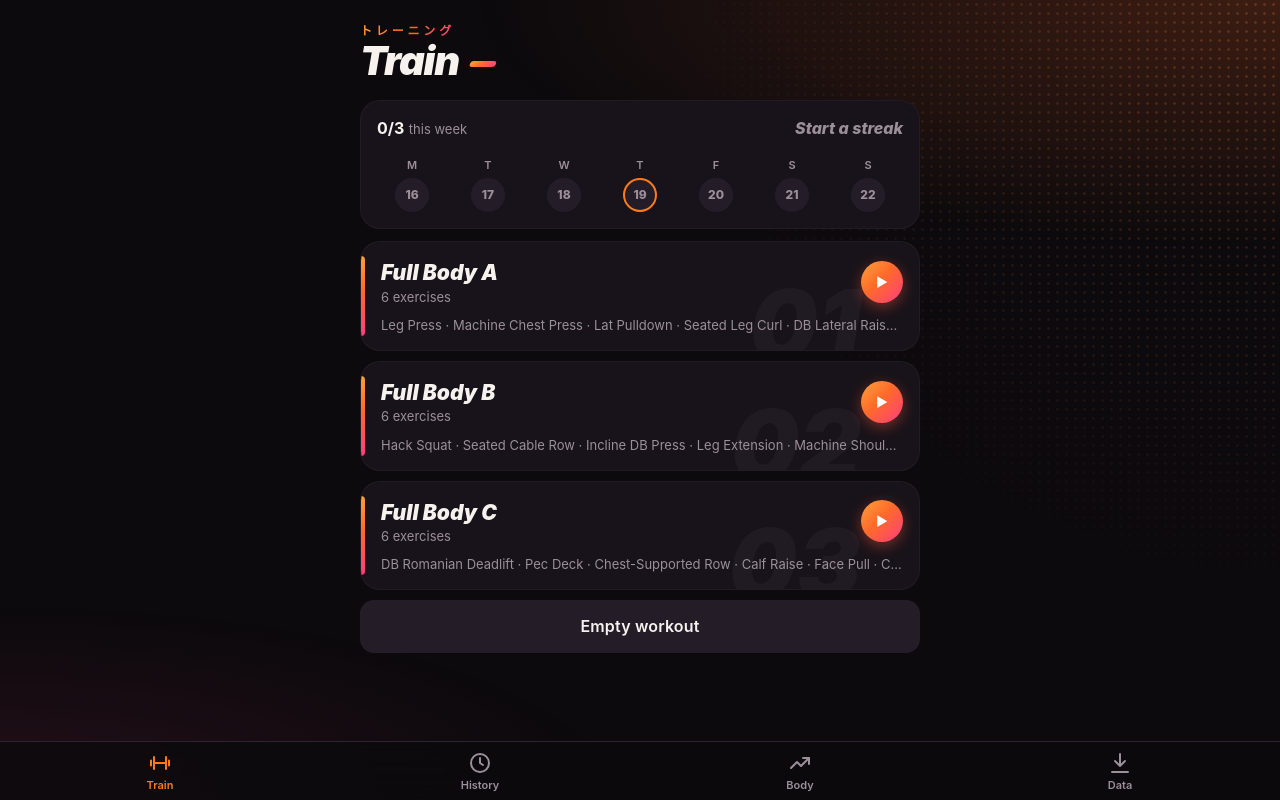
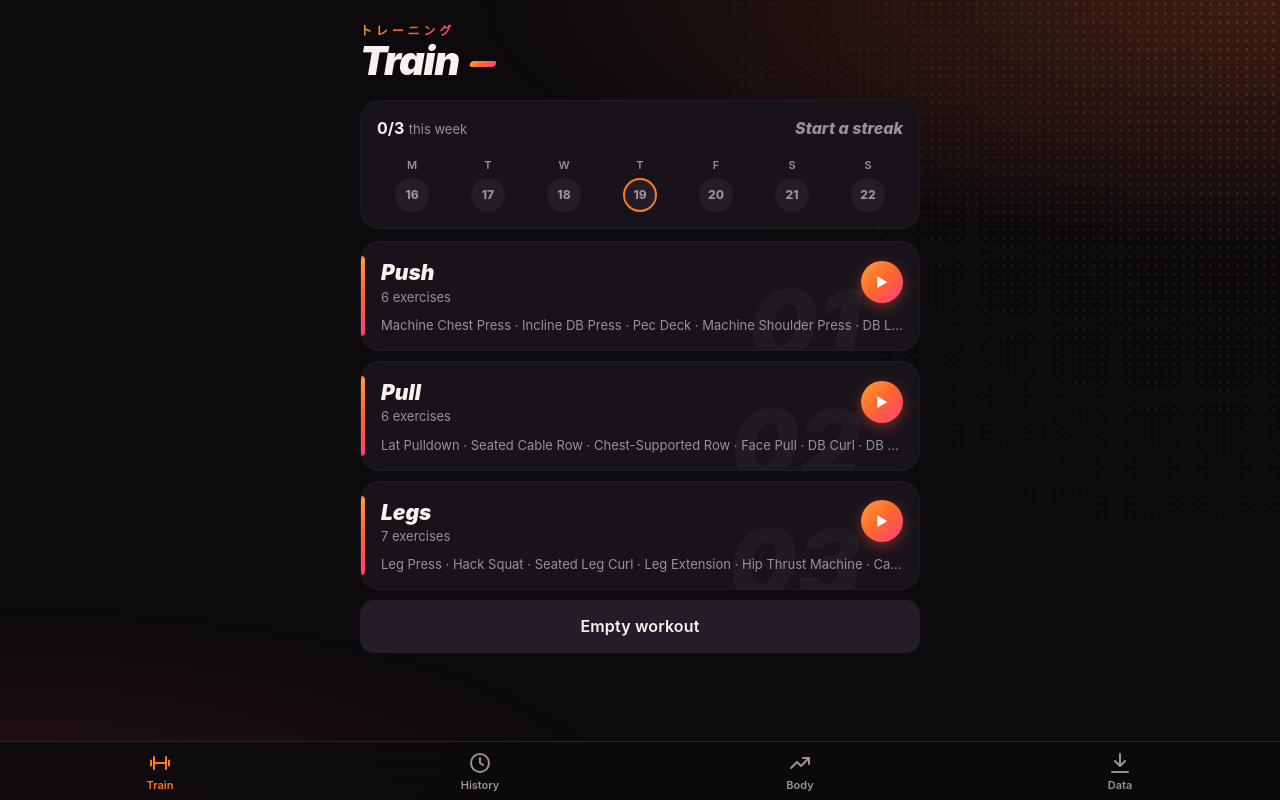
Before and after one commit to BigDawgKona/lift, a plain HTML site: page index.html in a window 1280 px wide. Drawn offline with Linux system fonts and the light colour scheme.

Commit message:
Switch plan to machine-focused Push/Pull/Legs
Co-Authored-By: Claude Opus 5.5 <noreply@anthropic.com>
Claude-Session: https://claude.ai/code/session_01JkRV5wdE4RQ1N5o8j6cqN9

```diff
--- a/index.html
+++ b/index.html
@@ -163,10 +163,10 @@ const lenU=()=>S.unit==='lb'?'in':'cm';
 const MEAS=['Waist','Chest','Hips','Arms','Thighs','Neck'];
 
 const PLAN=[
- ['Full Body A',[['Leg Press',3,'8–12'],['Machine Chest Press',3,'8–12'],['Lat Pulldown',3,'8–12'],['Seated Leg Curl',3,'10–15'],['DB Lateral Raise',3,'12–15'],['Tricep Pushdown',2,'10–15']]],
- ['Full Body B',[['Hack Squat',3,'8–12'],['Seated Cable Row',3,'8–12'],['Incline DB Press',3,'8–12'],['Leg Extension',3,'10–15'],['Machine Shoulder Press',2,'8–12'],['DB Curl',2,'10–15']]],
- ['Full Body C',[['DB Romanian Deadlift',3,'8–12'],['Pec Deck',3,'10–15'],['Chest-Supported Row',3,'8–12'],['Calf Raise',3,'10–15'],['Face Pull',2,'12–15'],['Cable Crunch',2,'10–15']]]];
-const PLAN_V=2;
+ ['Push',[['Machine Chest Press',3,'8–12'],['Incline DB Press',3,'8–12'],['Pec Deck',3,'10–15'],['Machine Shoulder Press',3,'8–12'],['DB Lateral Raise',3,'12–15'],['Tricep Pushdown',3,'10–15']]],
+ ['Pull',[['Lat Pulldown',3,'8–12'],['Seated Cable Row',3,'8–12'],['Chest-Supported Row',3,'8–12'],['Face Pull',3,'12–15'],['DB Curl',3,'10–15'],['DB Hammer Curl',2,'10–15']]],
+ ['Legs',[['Leg Press',3,'8–12'],['Hack Squat',3,'8–12'],['Seated Leg Curl',3,'10–15'],['Leg Extension',3,'10–15'],['Hip Thrust Machine',3,'8–12'],['Calf Raise',3,'10–15'],['Cable Crunch',2,'10–15']]]];
+const PLAN_V=3;
 function applyPlan(o){o.templates=PLAN.map(([name,list])=>{const t={id:uid(),name,exerciseIds:[],targets:{}};list.forEach(([n,sets,reps])=>{let ex=o.exercises.find(x=>x.name.toLowerCase()===n.toLowerCase());if(!ex){ex={id:uid(),name:n};o.exercises.push(ex)}t.exerciseIds.push(ex.id);t.targets[ex.id]={sets,reps}});return t});o.planV=PLAN_V;return o}
 function seed(){return applyPlan({v:1,unit:'lb',rest:90,goal:3,exercises:[],templates:[],sessions:[],weights:[],measures:[],active:null})}
 function load(){try{const d=JSON.parse(localStorage.getItem(KEY));if(d&&d.v){const o=Object.assign(seed(),d);if((d.planV||0)<PLAN_V&&!o.active){applyPlan(o);localStorage.setItem(KEY,JSON.stringify(o))}return o}}catch(e){}return seed()}
--- a/sw.js
+++ b/sw.js
@@ -1,4 +1,4 @@
-const C='lift-v3';
+const C='lift-v4';
 const F=['./','index.html','manifest.json','icon-180.png','icon-192.png','icon-512.png'];
 self.addEventListener('install',e=>{e.waitUntil(caches.open(C).then(c=>c.addAll(F)));self.skipWaiting()});
 self.addEventListener('activate',e=>{e.waitUntil(caches.keys().then(k=>Promise.all(k.filter(x=>x!==C).map(x=>caches.delete(x)))));self.clients.claim()});
```
